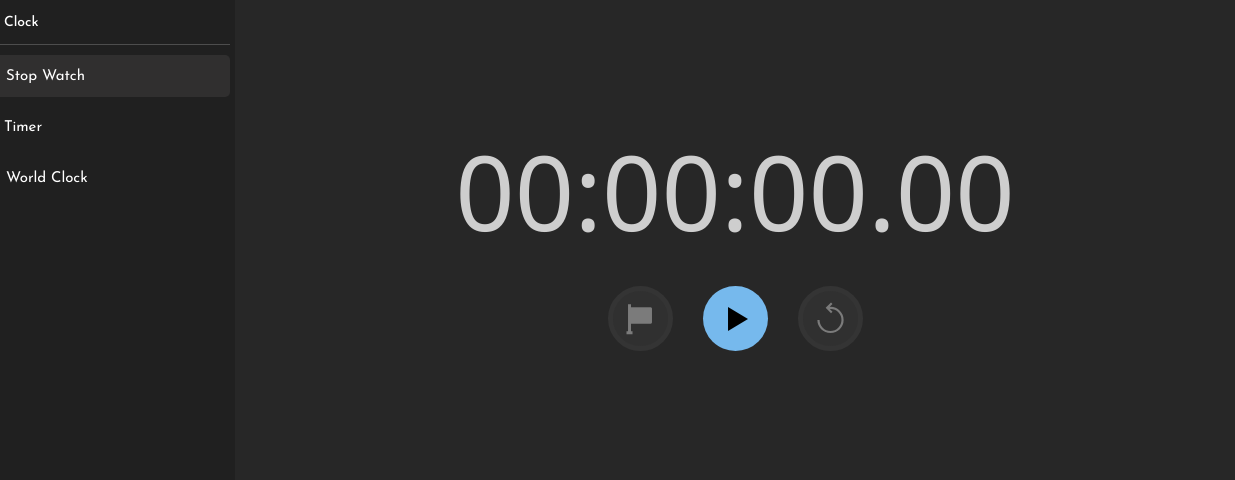
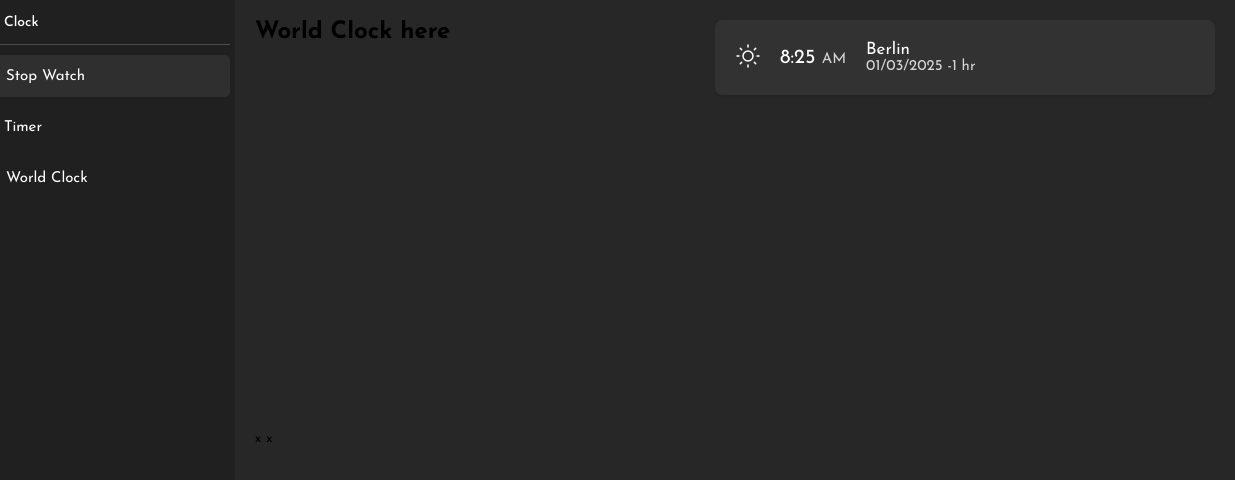
Before and after one commit to AliAdel78-Sa/ClockApp, a website built with Vite: page index.html in a window 1280 px wide. Shown: the full height of the page, 45-1280 px from the left. Built offline with nearby package versions, Linux system fonts and the light colour scheme; no server answers; files whose address does not match are found by name.

Commit message:
Styled TimeZone Component

```diff
--- a/index.html
+++ b/index.html
@@ -5,7 +5,7 @@
 		<meta name="viewport" content="width=device-width, initial-scale=1.0" />
 		<link
 			rel="shortcut icon"
-			href="./src/assets/clock.svg"
+			href="./src/assets/svgs/clock.svg"
 			type="image/x-icon"
 		/>
 		<link
@@ -17,7 +17,7 @@
 	</head>
 	<body theme="dark">
 		<div id="menu">
-			<img src="./src/assets/menu.svg" />
+			<img src="./src/assets/svgs/menu.svg" />
 		</div>
 
 		<div overlay></div>
@@ -30,7 +30,7 @@
 			</h1>
 			<ul>
 				<li tabindex="0" data-link="StopWatch" class="nav-link active">
-					<img src="./src/assets/timer.svg" alt="" />
+					<img src="./src/assets/svgs/timer.svg" alt="" />
 					Stop Watch
 				</li>
 				<li tabindex="0" data-link="Timer" class="nav-link">
@@ -38,20 +38,14 @@
 					Timer
 				</li>
 				<li tabindex="0" data-link="WorldClock" class="nav-link">
-					<img src="./src/assets/globe.svg" alt="" />
+					<img src="./src/assets/svgs/globe.svg" alt="" />
 					World Clock
 				</li>
 			</ul>
 		</nav>
 
 		<main>
-			<section data-link="Timer" class="page">
-				<h1>Timer</h1>
-			</section>
-			<section data-link="WorldClock" class="page">
-				<h1>WorldClock</h1>
-			</section>
-			<section data-link="StopWatch" class="stopwatch page active">
+			<section data-link="StopWatch" class="stopwatch page">
 				<div class="wrapper">
 					<h1 timer-element></h1>
 					<div class="play-container">
@@ -95,6 +89,31 @@
 					</div>
 				</div>
 			</section>
+			<section data-link="WorldClock" class="page world-clock active">
+				<main>
+					<h1>World Clock here</h1>
+				</main>
+				<aside>
+					<div class="timezone">
+						<div class="icon">
+							<img src="./src/assets/svgs/sun.svg" alt="" />
+						</div>
+						<span>8:25 <small>AM</small></span>
+						<div>
+							<h3>Berlin</h3>
+							<small>01/03/2025 -1 hr</small>
+						</div>
+					</div>
+
+				</aside>
+				<div class="buttons-container">
+					<button id="add-timezone-btn">x</button>
+					<button id="edit-timezones-btn">x</button>
+				</div>
+			</section>
+			<section data-link="Timer" class="page">
+				<h1>Timer</h1>
+			</section>
 		</main>
 		<script type="module" src="/src/modules/elements.ts"></script>
 		<script type="module" src="/src/main.ts"></script>
--- a/src/pages/world-clock.ts
+++ b/src/pages/world-clock.ts
@@ -59,3 +59,16 @@ function convertMilliseconds(ms: number) {
 console.log(
 	convertMilliseconds(Date.now() - new Date(2024, 6, 24, 21, 40, 0).getTime())
 );
+
+// 1s => s/6 deg
+// 60s => m/6 deg
+// 3600s => h/6 deg
+
+let m = 0;
+let s = 0;
+let h = 0;
+
+// Searching/Selecting TimeZones
+// Adding TimeZones
+// Deleting Timezones
+// Analog Clock For Each TimeZone
--- a/src/scss/_mode-colors.scss
+++ b/src/scss/_mode-colors.scss
@@ -6,7 +6,7 @@ html:has(body[theme="dark"]) {
 	--btn-color: #343434;
 	--border-color: #3c3c3c;
 	--font-color: #ffffff;
-	--hover-color: #2d2d2d;
+	--hover-color: #323232;
 	--nav-bg-color: #202020;
 	--main-color: #76b9ed;
 }
--- a/src/scss/components/_stopwatch.scss
+++ b/src/scss/components/_stopwatch.scss
@@ -3,6 +3,7 @@ $mainColor: #272727;
 $navColor: #202020;
 
 .stopwatch {
+	display: flex;
 	align-items: center;
 	flex-flow: column;
 	.wrapper {
--- /dev/null
+++ b/src/scss/components/_world-clock.scss
@@ -0,0 +1,51 @@
+.world-clock {
+	display: grid;
+	grid-template-columns: 1fr 500px;
+	aside {
+		display: flex;
+		flex-flow: column;
+		gap: 10px;
+		overflow: auto;
+		scrollbar-width: none;
+	}
+
+	.timezone {
+		display: flex;
+		align-items: center;
+		gap: 20px;
+		background-color: var(--hover-color);
+		padding: 20px;
+		border-radius: 7px;
+		transition: 0.1s ease all;
+		span {
+			font-size: 20px;
+		}
+		small {
+			font-size: 15px;
+			opacity: 0.8;
+		}
+		h3,
+		p {
+			font-size: 17px;
+		}
+		* {
+			color: var(--font-color);
+			font-weight: normal;
+		}
+		box-shadow: 0 0 2px 2px rgba($color: #000000, $alpha: 0.1);
+		border: 1px solid transparent;
+		&:hover {
+			background-color: #2e2e2e;
+			border: 1px solid rgba($color: #fff, $alpha: 0.1);
+		}
+	}
+}
+
+@media (max-width: 1000px) {
+	.world-clock {
+		display: block;
+		main {
+			display: none;
+		}
+	}
+}
--- a/src/scss/layouts/_main.scss
+++ b/src/scss/layouts/_main.scss
@@ -6,7 +6,6 @@ main {
 		width: 100%;
 		padding: 20px;
 		height: 100%;
-		display: none;
 		transition: 0.1s ease all;
 		position: absolute;
 		top: 0;
@@ -15,8 +14,11 @@ main {
 		animation-timing-function: ease;
 		animation-direction: alternate;
 		animation-fill-mode: both;
+		opacity: 0;
+		pointer-events: none;
 		&.active {
-			display: flex;
+			opacity: 1;
+			pointer-events: all;
 		}
 	}
 }
--- a/src/scss/main.scss
+++ b/src/scss/main.scss
@@ -2,4 +2,5 @@
 @use "./layouts/nav";
 @use "./layouts/main";
 @use "./components/stopwatch";
+@use "./components/world-clock";
 @use "./layouts/overlay";
```
Also changed, not shown: src/assets/svgs/clock.svg (renamed from src/assets/clock.svg), src/assets/svgs/globe.svg (renamed from src/assets/globe.svg), src/assets/svgs/menu.svg (renamed from src/assets/menu.svg), src/assets/svgs/sun.svg (added), src/assets/svgs/timer.svg (renamed from src/assets/timer.svg).
